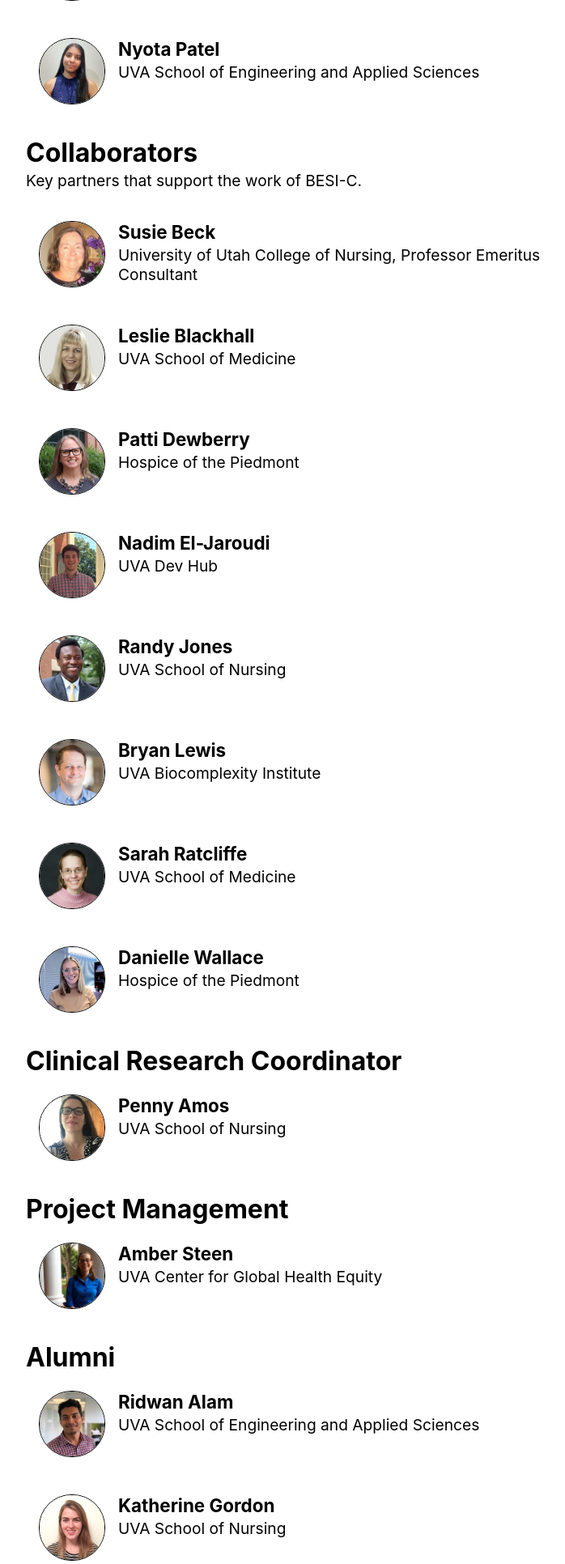
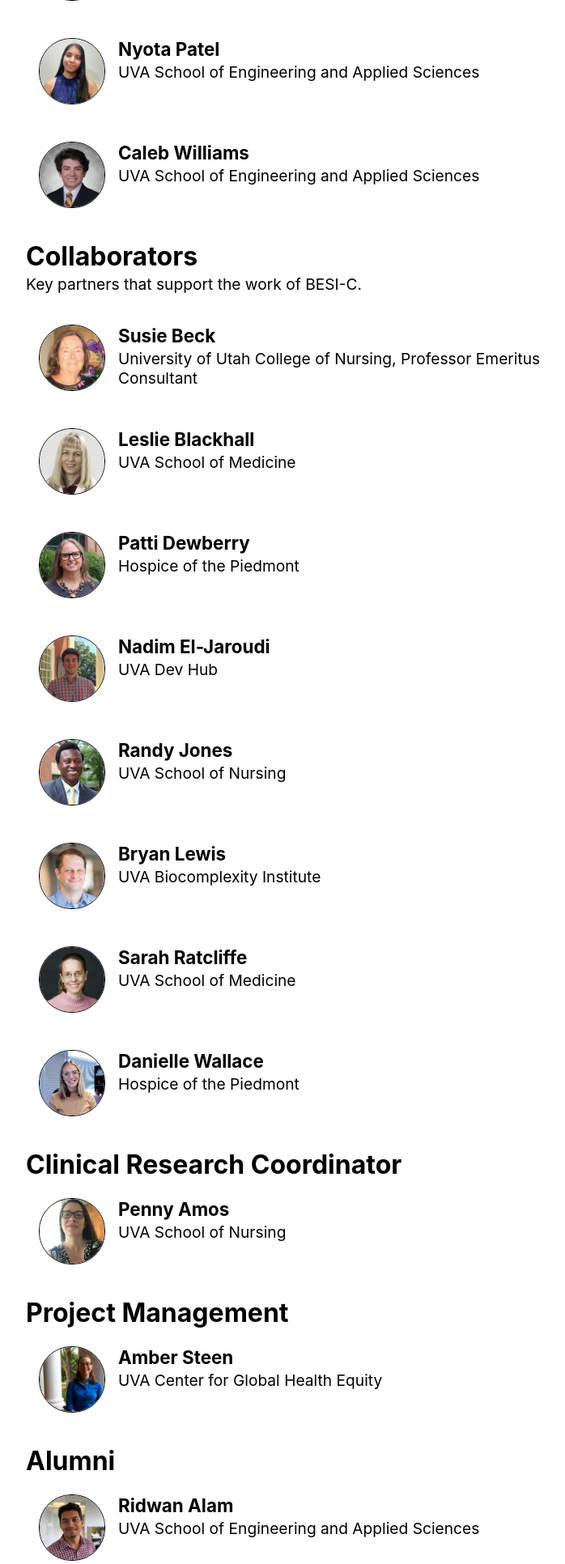
Before and after one commit to besi-c/besi-c.github.io, a Flask app: page /about_us in a window 1280 px wide. Shown: the part 2195-4127 px from the top of the page at 81% size, without its empty margins (96-794 px from the left). Run offline with Flask 2, Linux system fonts and the light colour scheme; some libraries are stand-ins or nearby versions; some web fonts are replaced.

Commit message:
added Caleb Williams

```diff
--- a/about_us.html
+++ b/about_us.html
@@ -118,6 +118,11 @@
 		<h5>Nyota Patel</h5>
 		<p>UVA School of Engineering and Applied Sciences</p>
 	</div></a>
+	<div class="person">
+		<img src="/images/people/caleb_williams.jpg"/>
+		<h5>Caleb Williams</h5>
+		<p>UVA School of Engineering and Applied Sciences</p>
+	</div>
 
 
 	<h3>Collaborators</h3>
--- a/templates/about.html
+++ b/templates/about.html
@@ -86,6 +86,11 @@
 		<h5>Nyota Patel</h5>
 		<p>UVA School of Engineering and Applied Sciences</p>
 	</div></a>
+	<div class="person">
+		<img src="/images/people/caleb_williams.jpg"/>
+		<h5>Caleb Williams</h5>
+		<p>UVA School of Engineering and Applied Sciences</p>
+	</div>
 
 
 	<h3>Collaborators</h3>
```
Also changed, not shown: images/people/caleb_williams.jpg (added).
